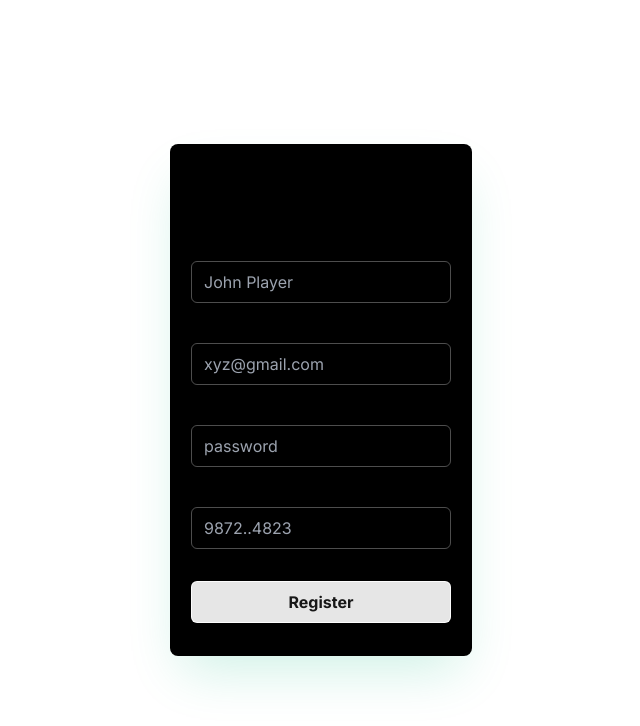
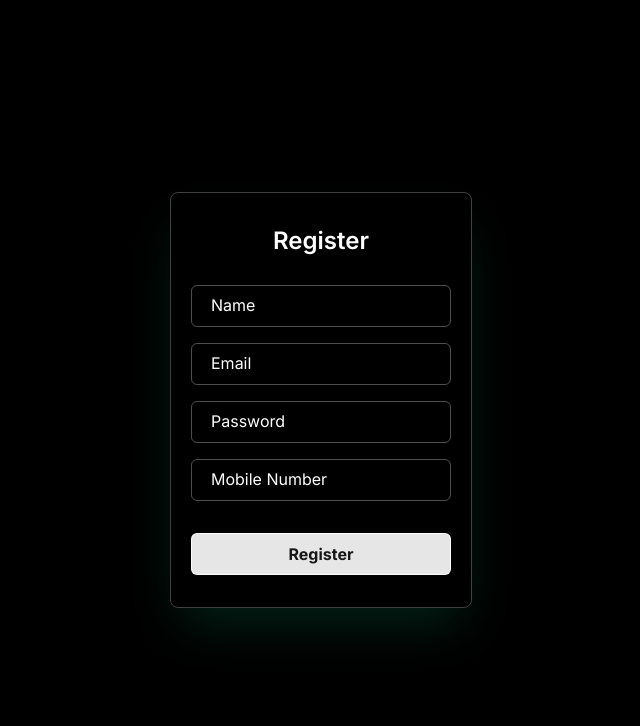
Before and after one commit to paarth17032000/Volunteer, a Next.js app in the folder client/: page /register in a window 1280 px wide. Shown: the top 726 px of the page, without its empty margins (319-959 px from the left). Built offline with nearby package versions, Linux system fonts and the light colour scheme; no server answers.

Commit message:
responses modified and fetching improvised

```diff
--- a/client/app/login/page.tsx
+++ b/client/app/login/page.tsx
@@ -1,14 +1,17 @@
 "use client";
+import InputFieldComponent from "@/components/InputFieldComponent";
+import { useGlobalContext } from "@/context/AppContext";
 import useLogin from "@/utils/hooks/mutations/auth/useLoginUser";
 import { ChangeEvent, FormEvent, useState } from "react";
 
 export default function Login() {
+	const { setEnableUserFetch } = useGlobalContext();
 	const loginMutation = useLogin();
 	const [loginCreds, setLoginCreds] = useState<{ email: string; password: string }>({
 		email: "",
 		password: "",
 	});
-	const handleInputFieldChange = (e: ChangeEvent<HTMLInputElement>) => {
+	const handleInputFieldChange = (e: ChangeEvent<HTMLInputElement | HTMLTextAreaElement>) => {
 		setLoginCreds({
 			...loginCreds,
 			[e.target.name]: e.target.value,
@@ -17,7 +20,11 @@ export default function Login() {
 	const handleLoginFormSubmit = (e: FormEvent<HTMLFormElement>) => {
 		e.preventDefault();
 		console.log(loginCreds);
-		loginMutation.mutate(loginCreds);
+		loginMutation.mutateAsync(loginCreds, {
+			onSuccess: () => {
+				setEnableUserFetch(true);
+			},
+		});
 	};
 	return (
 		<main className="flex min-h-screen flex-col items-center justify-center p-24 bg-black">
@@ -27,23 +34,23 @@ export default function Login() {
 				className="flex flex-col items-center gap-y-4 group rounded-lg border px-5 py-8 transition-colors  border-neutral-700 shadow-2xl shadow-emerald-500/[0.2]"
 			>
 				<h2 className={`mb-3 text-2xl font-semibold text-white`}>Login</h2>
-				<input
-					type="email"
+				<InputFieldComponent
+					type="text"
 					name="email"
-					className="px-3 py-2 outline-none text-white bg-transparent border border-white/30 rounded-md active-none autofill:bg-transparent"
-					placeholder="xyz@gmail.com"
+					placeholder=""
+					labelValue="Email"
+					required={true}
 					value={loginCreds.email}
-					onChange={handleInputFieldChange}
-					required
+					onChangeFnHandler={handleInputFieldChange}
 				/>
-				<input
+				<InputFieldComponent
 					type="password"
 					name="password"
-					className="px-3 py-2 outline-none text-white bg-transparent border border-white/30 rounded-md"
-					placeholder="password"
+					placeholder=""
+					labelValue="Password"
+					required={true}
 					value={loginCreds.password}
-					onChange={handleInputFieldChange}
-					required
+					onChangeFnHandler={handleInputFieldChange}
 				/>
 				<button
 					type="submit"
--- a/client/app/register/page.tsx
+++ b/client/app/register/page.tsx
@@ -1,4 +1,5 @@
 "use client";
+import InputFieldComponent from "@/components/InputFieldComponent";
 import useRegister from "@/utils/hooks/mutations/auth/useRegister";
 import { ChangeEvent, FormEvent, useState } from "react";
 
@@ -15,7 +16,7 @@ export default function Register() {
 		password: "",
 		phoneNumber: "",
 	});
-	const handleInputFieldChange = (e: ChangeEvent<HTMLInputElement>) => {
+	const handleInputFieldChange = (e: ChangeEvent<HTMLInputElement | HTMLTextAreaElement>) => {
 		setregisterCreds({
 			...registerCreds,
 			[e.target.name]: e.target.value,
@@ -27,13 +28,49 @@ export default function Register() {
 		registerMutation.mutate(registerCreds);
 	};
 	return (
-		<main className="flex min-h-screen flex-col items-center justify-center p-24">
+		<main className="flex min-h-screen flex-col items-center justify-center p-24 bg-black">
 			<form
 				onSubmit={handleregisterFormSubmit}
-				className="flex flex-col items-center gap-y-4 group rounded-lg border border-transparent px-5 py-8 transition-colors border-gray-300 bg-black dark:border-neutral-700 shadow-2xl shadow-emerald-500/[0.2]"
+				className="flex flex-col items-center gap-y-4 group rounded-lg border px-5 py-8 transition-colors  border-neutral-700 shadow-2xl shadow-emerald-500/[0.2]"
 			>
-				<h2 className={`mb-3 text-2xl font-semibold`}>Register</h2>
-				<div className="flex flex-col">
+				<h2 className={`mb-3 text-2xl font-semibold text-white`}>Register</h2>
+				<InputFieldComponent
+					type="text"
+					name="name"
+					placeholder=""
+					labelValue="Name"
+					required={true}
+					value={registerCreds.name}
+					onChangeFnHandler={handleInputFieldChange}
+				/>
+				<InputFieldComponent
+					type="text"
+					name="email"
+					placeholder=""
+					labelValue="Email"
+					required={true}
+					value={registerCreds.email}
+					onChangeFnHandler={handleInputFieldChange}
+				/>
+				<InputFieldComponent
+					type="password"
+					name="password"
+					placeholder=""
+					labelValue="Password"
+					required={true}
+					value={registerCreds.password}
+					onChangeFnHandler={handleInputFieldChange}
+				/>
+				<InputFieldComponent
+					type="text"
+					name="phoneNumber"
+					placeholder=""
+					labelValue="Mobile Number"
+					required={true}
+					value={registerCreds.phoneNumber}
+					onChangeFnHandler={handleInputFieldChange}
+				/>
+				{/* <div className="flex flex-col">
 					<label className="text-left ml-1">Name</label>
 					<input
 						type="text"
@@ -80,7 +117,7 @@ export default function Register() {
 						onChange={handleInputFieldChange}
 						required
 					/>
-				</div>
+				</div> */}
 				<button
 					type="submit"
 					className="border border-white/90 bg-white/90 text-black/90 font-bold w-full rounded-md mt-4 px-4 py-2"
--- a/client/app/user/page.tsx
+++ b/client/app/user/page.tsx
@@ -84,7 +84,9 @@ export default function UserProfile() {
 								))}
 							</div>
 						) : (
-							<></>
+							<div className="bg-[#141627] p-4 rounded-sm mt-5">
+								No registered events
+							</div>
 						)}
 					</TabsContent>
 					<TabsContent value="register" className="py-4 px-8">
@@ -105,15 +107,25 @@ export default function UserProfile() {
 										</div>
 										<div className="flex items-center gap-4">
 											<div className="text-white/60 font-bold">Host Name</div>
-											<div className="capitalize ">{event.eventHostInfo.name}</div>
+											<div className="capitalize ">
+												{event.eventHostInfo.name}
+											</div>
 										</div>
 										<div className="flex items-center gap-4">
-											<div className="text-white/60 font-bold">Host Email</div>
-											<div className="capitalize ">{event.eventHostInfo.email}</div>
+											<div className="text-white/60 font-bold">
+												Host Email
+											</div>
+											<div className="capitalize ">
+												{event.eventHostInfo.email}
+											</div>
 										</div>
 										<div className="flex items-center gap-4">
-											<div className="text-white/60 font-bold">Host Contact</div>
-											<div className="capitalize ">{event.eventHostInfo.phoneNumber}</div>
+											<div className="text-white/60 font-bold">
+												Host Contact
+											</div>
+											<div className="capitalize ">
+												{event.eventHostInfo.phoneNumber}
+											</div>
 										</div>
 									</div>
 								))}
--- a/client/components/FeedEventCard/index.tsx
+++ b/client/components/FeedEventCard/index.tsx
@@ -1,6 +1,7 @@
+import { useGlobalContext } from "@/context/AppContext";
 import { Event } from "@/utils/interface/interface";
 import React from "react";
-import { FaRegThumbsUp } from "react-icons/fa6";
+import { FaRegThumbsUp, FaThumbsUp } from "react-icons/fa6";
 import { MdInfoOutline } from "react-icons/md";
 
 interface IFeedEventCard {
@@ -11,6 +12,10 @@ interface IFeedEventCard {
 }
 
 export default function FeedEventCard({ eventObj, setEventInfo, open, setOpen }: IFeedEventCard) {
+	const { userDetails } = useGlobalContext()
+	// const isEventRegistered = userDetails.eventsRegistered.some(
+	// 	(eventObj) => eventObj.eventId === eventObj.eventId,
+	// );
 	return (
 		<div className="flex flex-row justify-between bg-[#1C1F37] rounded-md md:px-10 px-6 md:py-5 py-4">
 			<div className="flex flex-col">
@@ -36,6 +41,7 @@ export default function FeedEventCard({ eventObj, setEventInfo, open, setOpen }:
 				<div className="flex flex-row gap-x-4 items-center mt-2">
 					<div className="flex items-center gap-x-2">
 						<FaRegThumbsUp className="text-lg cursor-pointer" />
+						<FaThumbsUp className="text-lg cursor-pointer" />
 						{eventObj.upvotes.length}
 					</div>
 
--- a/client/context/AppContext.tsx
+++ b/client/context/AppContext.tsx
@@ -3,26 +3,41 @@ import useGetUserDetails from "@/utils/hooks/queries/useGetUserDetails";
 import { User } from "@/utils/interface/interface";
 import React, { createContext, useContext, useEffect, useState } from "react";
 
-interface GlobalContextDatType {
+interface GlobalContextDataType {
 	userId: string;
 	userDetails: User;
+	setEnableUserFetch: (enableUserFetch: boolean) => void;
 }
 
-const GlobalApplicationContext = createContext<GlobalContextDatType>({} as any);
+const GlobalApplicationContext = createContext<GlobalContextDataType>({} as any);
 
 export const GlobalAppContext = ({ children }: { children: React.ReactNode }) => {
+	const accessToken = document.cookie
+		.split(";")
+		.find((val) => val.slice(0, 13) == " access-token")
+		?.split("=")[1];
+	const [enableUserFetch, setEnableUserFetch] = useState<boolean>(false);
 	const [userId, setUserId] = useState<string>("");
 	const [userDetails, setUserDetails] = useState<User>({} as User);
-	const { userDetailsData, userDetailsDataSuccess } = useGetUserDetails();
+	const { userDetailsData, userDetailsDataSuccess, userDetailsDataLoading, status } = useGetUserDetails(enableUserFetch);
 	useEffect(() => {
 		if (userDetailsDataSuccess && userDetailsData != undefined) {
+			console.log('user details set')
 			setUserDetails(userDetailsData.data);
 			setUserId(userDetailsData.data._id);
 		}
-	}, [userDetailsDataSuccess]);
-	const value: GlobalContextDatType = {
+	}, [userDetailsDataSuccess, status]);
+
+	useEffect(() => {
+		if (accessToken != undefined && accessToken.length > 0) {
+			setEnableUserFetch(!enableUserFetch);
+		}
+	}, [accessToken]);
+
+	const value: GlobalContextDataType = {
 		userDetails,
 		userId,
+		setEnableUserFetch,
 	};
 	return (
 		<GlobalApplicationContext.Provider value={value}>
--- a/client/utils/hooks/mutations/auth/useRegister.ts
+++ b/client/utils/hooks/mutations/auth/useRegister.ts
@@ -1,16 +1,19 @@
 import { useMutation } from "@tanstack/react-query";
 import { register } from "@/api/auth/_register";
 import { toastMessage } from "@/utils/Toast";
+import { useRouter } from "next/navigation";
 
 const useRegister = () => {
+	const router = useRouter();
 	return useMutation({
 		mutationFn: register,
-		onSuccess: (data) => {
-			console.log(data);
-			toastMessage("user register success", "success");
+		onSuccess: () => {
+			router.push("/login");
+			toastMessage("User registeration successful!", "success");
+			toastMessage("Login to use the app.", "info");
 		},
 		onError: () => {
-			toastMessage("login register failed.", "error");
+			toastMessage("User registeration failed.", "error");
 		},
 	});
 };
--- a/client/utils/hooks/queries/useGetUserDetails.ts
+++ b/client/utils/hooks/queries/useGetUserDetails.ts
@@ -1,11 +1,11 @@
 import { useQuery } from "@tanstack/react-query";
-import { getAllEvents } from "@/api/events/_getAllEvents";
 import { getUserDetails } from "@/api/user/_userDetails";
 
-const useGetUserDetails = () => {
+const useGetUserDetails = (enableFlag: boolean) => {
 	const { status, isError, isSuccess, data, isLoading } = useQuery({
 		queryKey: ["user"],
 		queryFn: getUserDetails,
+		enabled: enableFlag,
 		retry: false,
 		staleTime: Infinity,
 	});
```
Also changed, not shown: client/components/Modals/CreateNewEvent.tsx (+0 -17 lines), client/components/Modals/EventDetailsModal.tsx (+15 -4 lines).
